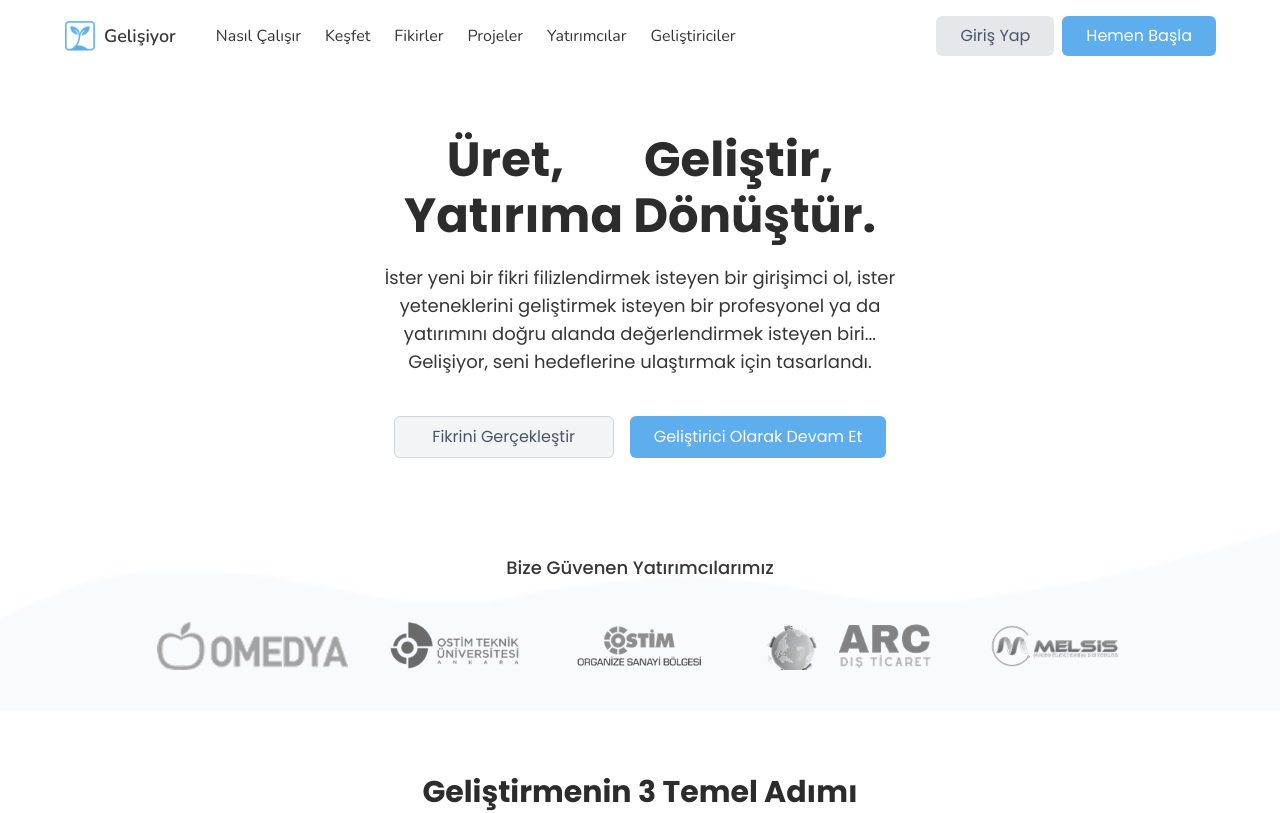
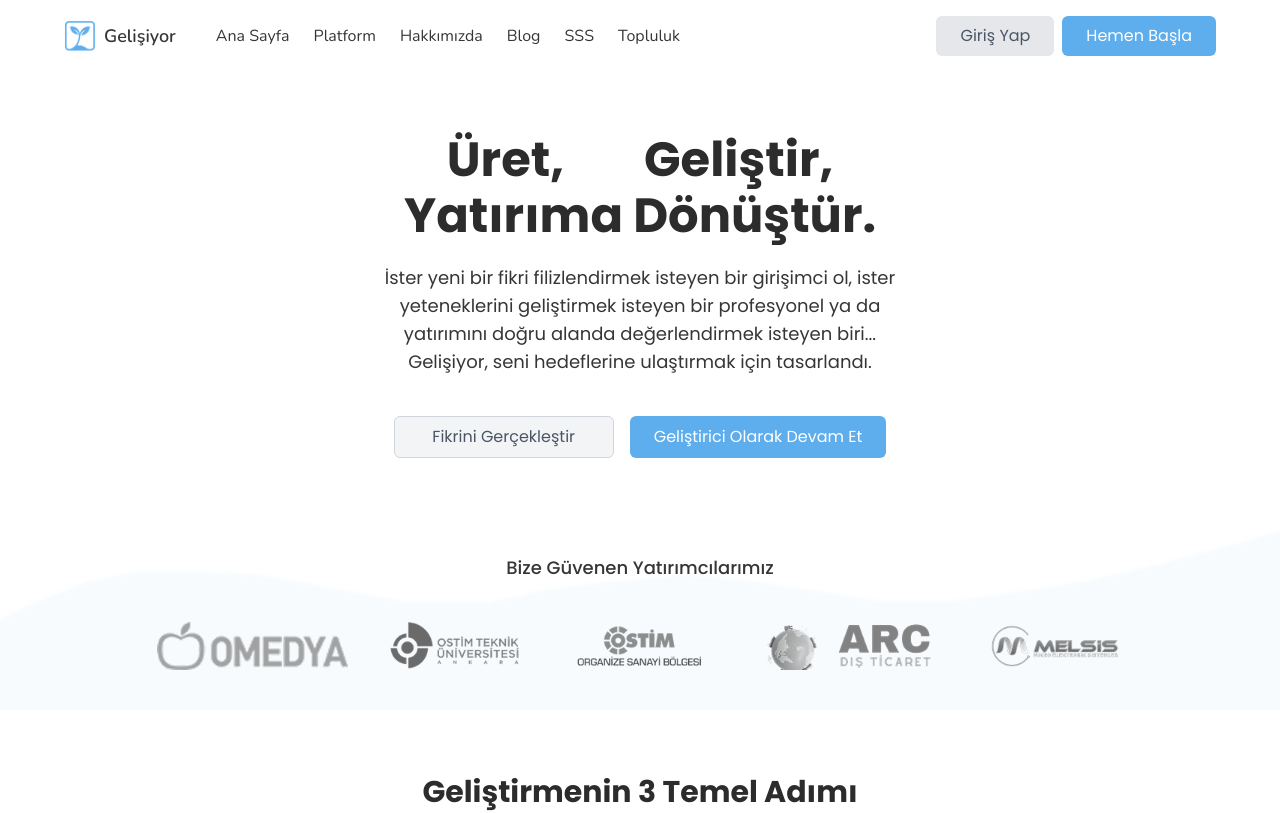
Before and after one commit to poyrazavsever/BTK-FRONTEND, a Next.js app: page / in a window 1280 px wide. Shown: the top 813 px of the page. Built offline with nearby package versions, Linux system fonts and the light colour scheme; some icons are missing.

Commit message:
feat: updated navbar with href links

```diff
--- a/components/layout/navigations/navbar.tsx
+++ b/components/layout/navigations/navbar.tsx
@@ -8,27 +8,27 @@ type NavbarProps = {
 };
 
 const menuItemsTop = [
-  "Ana Sayfa",
-  "Platform",
-  "Hakkımızda",
-  "Blog",
-  "SSS",
-  "Topluluk",
+  { label: "Ana Sayfa", href: "/" },
+  { label: "Platform", href: "/platform" },
+  { label: "Hakkımızda", href: "/about" },
+  { label: "Blog", href: "/blog" },
+  { label: "SSS", href: "/faq" },
+  { label: "Topluluk", href: "/community" },
 ];
 
 const menuItemsBottom = [
-  "Nasıl Çalışır",
-  "Keşfet",
-  "Fikirler",
-  "Projeler",
-  "Yatırımcılar",
-  "Geliştiriciler",
+  { label: "Nasıl Çalışır", href: "/how-it-works" },
+  { label: "Keşfet", href: "/explore" },
+  { label: "Fikirler", href: "/ideas" },
+  { label: "Projeler", href: "/projects" },
+  { label: "Yatırımcılar", href: "/investors" },
+  { label: "Geliştiriciler", href: "/developers" },
 ];
 
 const Navbar: React.FC<NavbarProps> = ({ isLogin = false }) => {
   const [menuOpen, setMenuOpen] = useState(false);
 
-  const menuLinks = isLogin ? menuItemsTop : menuItemsBottom;
+  const menuLinks = !isLogin ? menuItemsTop : menuItemsBottom;
 
   return (
     <nav className="w-full max-w-6xl container mx-auto bg-white py-4 flex items-center justify-between relative">
@@ -37,12 +37,13 @@ const Navbar: React.FC<NavbarProps> = ({ isLogin = false }) => {
         <Logo variant="withText" />
         <div className="hidden md:flex gap-2 ml-6">
           {menuLinks.map((item) => (
-            <span
-              key={item}
+            <a
+              key={item.href}
+              href={item.href}
               className="text-text group font-nunito text-base px-2 py-1 hover:text-primary cursor-pointer transition flex items-center"
             >
-              {item}
-              {isLogin && item === "Topluluk" && (
+              {item.label}
+              {isLogin && item.label === "Topluluk" && (
                 <Icon
                   icon="hugeicons:arrow-down-01"
                   width={18}
@@ -50,7 +51,7 @@ const Navbar: React.FC<NavbarProps> = ({ isLogin = false }) => {
                   className="ml-1 align-middle text-text/50 group-hover:text-primary"
                 />
               )}
-            </span>
+            </a>
           ))}
         </div>
       </div>
@@ -111,12 +112,13 @@ const Navbar: React.FC<NavbarProps> = ({ isLogin = false }) => {
           </button>
           <div className="flex-1 flex flex-col gap-1 px-4 py-6">
             {menuLinks.map((item) => (
-              <span
-                key={item}
+              <a
+                key={item.href}
+                href={item.href}
                 className="text-text font-nunito text-base py-2 px-2 hover:text-primary cursor-pointer transition flex items-center"
               >
-                {item}
-                {isLogin && item === "Topluluk" && (
+                {item.label}
+                {isLogin && item.label === "Topluluk" && (
                   <Icon
                     icon="hugeicons:arrow-down-01"
                     width={16}
@@ -124,7 +126,7 @@ const Navbar: React.FC<NavbarProps> = ({ isLogin = false }) => {
                     className="ml-1 align-middle text-text/50 group-hover:text-primary"
                   />
                 )}
-              </span>
+              </a>
             ))}
           </div>
           <div className="px-4 pb-6 flex flex-col gap-3">
```
